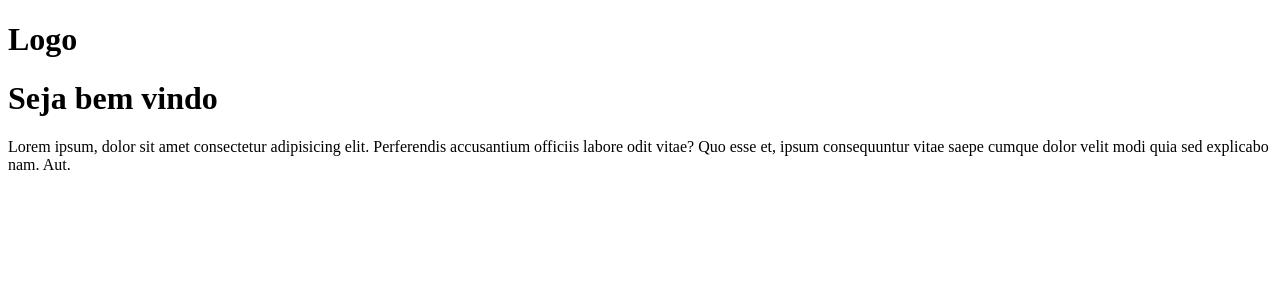
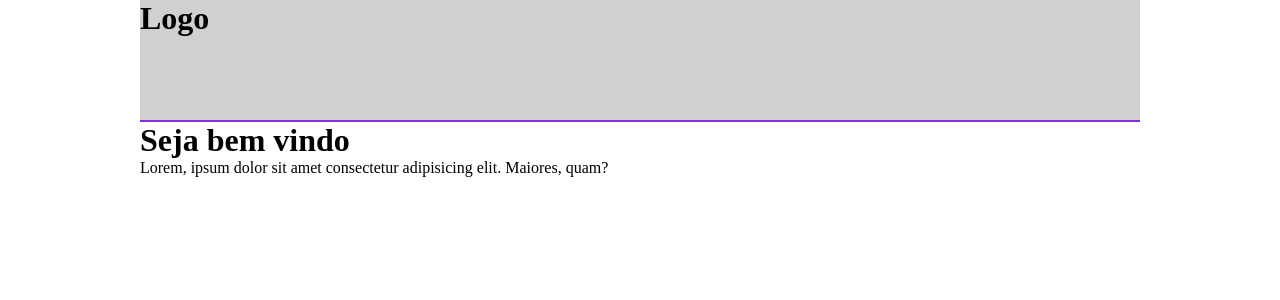
Before and after one commit to robersonjr/fic-javascript-jan, a React (Vite) app in the folder REACT/primeiro-projeto/: page / in a window 1280 px wide. Shown: the top 300 px of the page. Built offline with nearby package versions, Linux system fonts and the light colour scheme.

Commit message:
adicionando componentes no react

```diff
--- /dev/null
+++ b/REACT/primeiro-projeto/src/App.css
@@ -0,0 +1,9 @@
+* {
+    margin: 0;
+    padding: 0;
+}
+
+.container {
+    max-width: 1000px;
+    margin: 0 auto;
+}
--- a/REACT/primeiro-projeto/src/App.jsx
+++ b/REACT/primeiro-projeto/src/App.jsx
@@ -1,4 +1,6 @@
 import Header from "./Components/Header"
+import "./App.css";
+
 
 function App() {
 
@@ -11,8 +13,8 @@ function App() {
       <h1>Seja bem vindo</h1>
 
       <p>
-        Lorem ipsum, dolor sit amet consectetur adipisicing elit. Perferendis accusantium officiis labore odit vitae? Quo esse et, ipsum consequuntur vitae saepe cumque dolor velit modi quia sed explicabo nam. Aut.
-      </p>
+        Lorem, ipsum dolor sit amet consectetur adipisicing elit. Maiores, quam?
+        </p>
     </div>
     </>
   )
--- a/REACT/primeiro-projeto/src/Components/Header/index.jsx
+++ b/REACT/primeiro-projeto/src/Components/Header/index.jsx
@@ -1,3 +1,5 @@
+import "./style.css"
+
 export default function Header () {
 
     return (
--- /dev/null
+++ b/REACT/primeiro-projeto/src/Components/Header/style.css
@@ -0,0 +1,5 @@
+header {
+    height: 120px;
+    background: rgb(209, 207, 207);
+    border-bottom:  2px solid blueviolet;
+}
```
